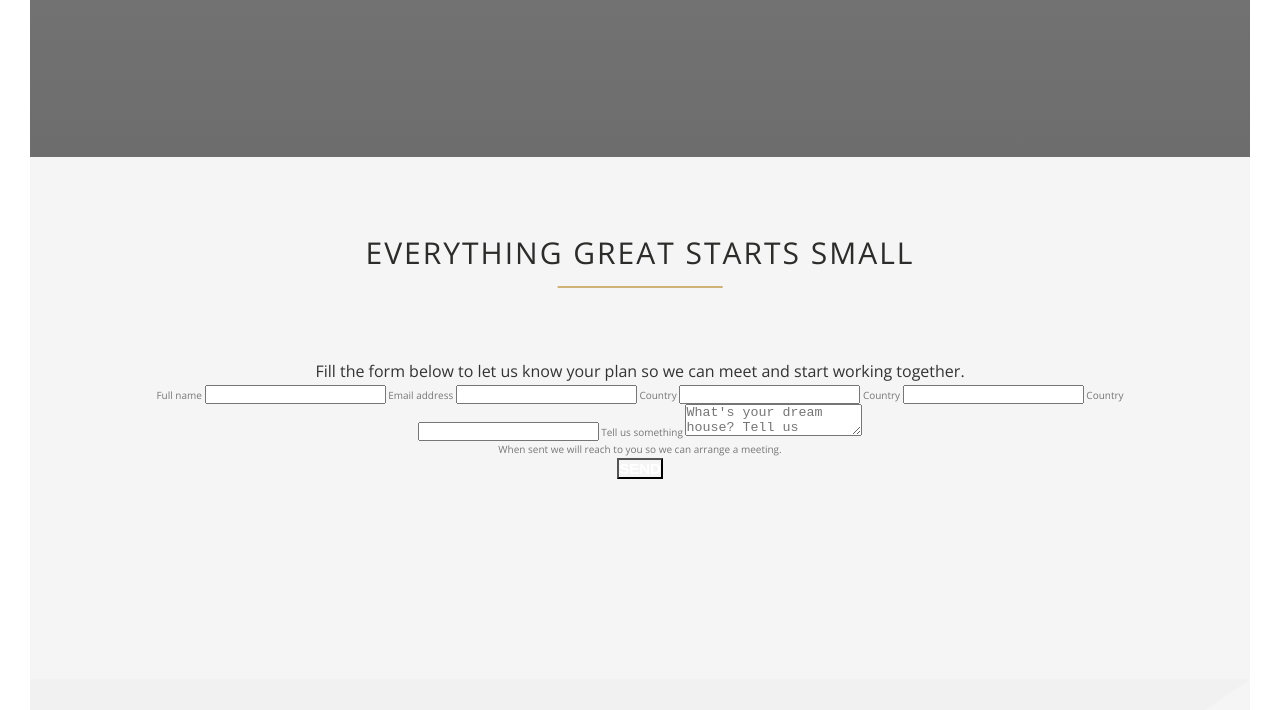
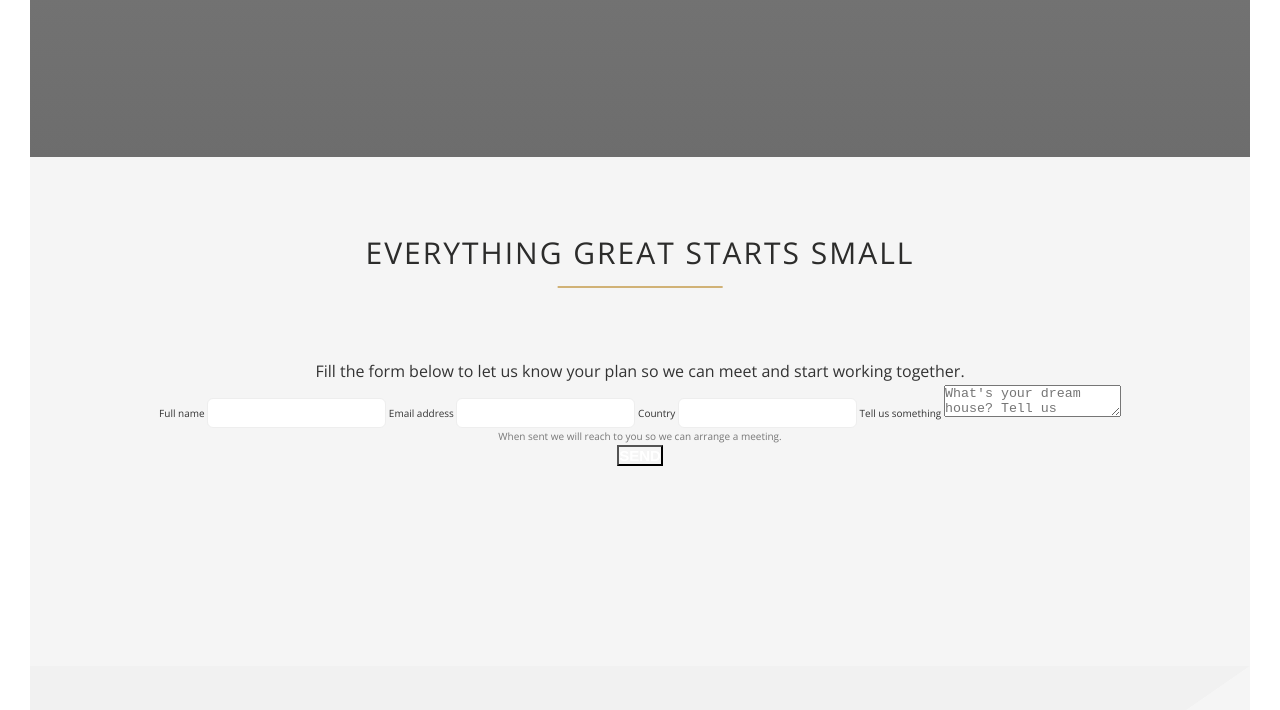
Before and after one commit to sikozonpc/Builme, a website: page starthere.html in a window 1280 px wide. Shown: the part 1083-1793 px from the top of the page. Drawn offline with nearby package versions, Linux system fonts and the light colour scheme.

Commit message:
optimsied images

```diff
--- a/sass/layout/_header.scss
+++ b/sass/layout/_header.scss
@@ -39,7 +39,7 @@
 				rgba(44, 44, 43, 0.2),
 				rgba(75, 75, 75, 0.4)
 			),
-			url("../../assets/imgs/hero.jpg");
+			url("../../assets/optimised-imgs/Optimized-hero.jpg");
 		background-size: cover;
 		background-repeat: no-repeat;
 		background-position: center;
--- a/sass/pages/_home.scss
+++ b/sass/pages/_home.scss
@@ -101,7 +101,7 @@
 				rgba(44, 44, 43, 0.2),
 				rgba(75, 75, 75, 0.4)
 			),
-			url("../../assets/imgs/house-of-the-week.jpg");
+			url("../../assets/optimised-imgs/Optimized-house-of-the-week.jpg");
 		background-position: center;
 		background-repeat: no-repeat;
 		background-size: cover;
--- a/sass/pages/_starthere.scss
+++ b/sass/pages/_starthere.scss
@@ -0,0 +1,16 @@
+.starthere-form {
+	font-display: $default-font-size;
+	&__input {
+		max-width: 400px;
+		height: 3rem;
+		border: 1px #eee solid;
+		border-radius: 6px;
+	}
+	&__label {
+		color: #333;
+	}
+	&__submit-btn {
+	}
+	&__text-are {
+	}
+}
--- a/starthere.html
+++ b/starthere.html
@@ -37,7 +37,9 @@
 						<li class="nav__item">
 							<a href="/index.html">Home</a>
 						</li>
-						<li class="nav__item"><a href="#">Houses</a></li>
+						<li class="nav__item">
+							<a href="/starthere.html">Start here</a>
+						</li>
 						<li class="nav__item">
 							<a href="/builme.html">About us</a>
 						</li>
@@ -83,24 +85,39 @@
 					and start working together.
 				</p>
 				<form class="starthere-form">
-					<label for="name">Full name</label>
-					<input type="text" id="name" />
+					<label for="name" class="starthere-form__label"
+						>Full name</label
+					>
+					<input
+						type="text"
+						id="name"
+						class="starthere-form__input"
+					/>
 
-					<label for="email">Email address</label>
-					<input type="email" id="email" />
+					<label for="email" class="starthere-form__label"
+						>Email address</label
+					>
+					<input
+						type="email"
+						id="email"
+						class="starthere-form__input"
+					/>
 
-					<label for="country">Country</label>
-					<input type="text" id="country" />
+					<label for="country" class="starthere-form__label"
+						>Country</label
+					>
+					<input
+						type="text"
+						id="country"
+						class="starthere-form__input"
+					/>
 
-					<label for="country">Country</label>
-					<input type="text" id="country" />
-
-					<label for="country">Country</label>
-					<input type="text" id="country" />
-
-					<label for="textarea">Tell us something</label>
+					<label for="textarea" class="starthere-form__label"
+						>Tell us something</label
+					>
 					<textarea
 						id="textarea"
+						class="starthere-form__text-area"
 						placeholder="What's your dream house? Tell us something about you :)"
 					></textarea>
 
```
Also changed, not shown: builme.html (+3 -1 lines), index.html (+3 -1 lines), assets/imgs/house-2.jpg, assets/imgs/house-3.jpg, assets/imgs/house-4.jpg, assets/optimised-imgs/Optimized-hero.jpg (added), assets/optimised-imgs/Optimized-house-of-the-week.jpg (added), css/styles.css, 1 other file.
